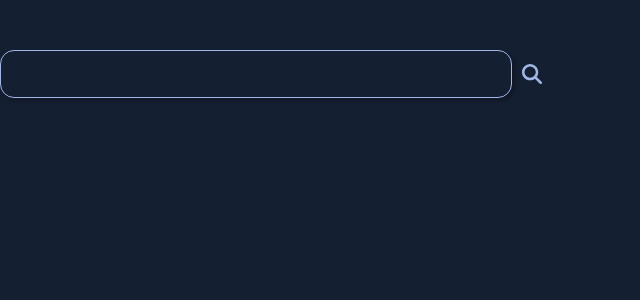
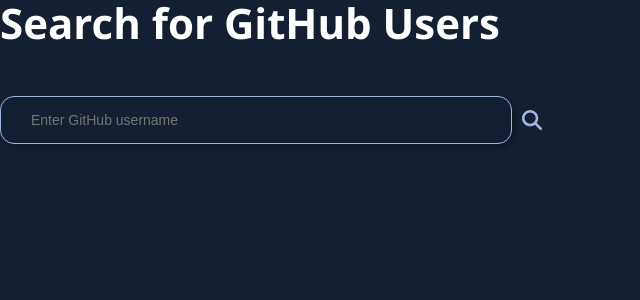
Before and after one commit to pernilla-hallgren/react-github-user-search, a React (Create React App) app: page / in a window 1280 px wide. Shown: the top 300 px of the page, without its empty margins (0-640 px from the left). Built offline with nearby package versions, Linux system fonts and the light colour scheme.

Commit message:
add handleSearchChange and submit func

```diff
--- a/src/App.tsx
+++ b/src/App.tsx
@@ -2,11 +2,17 @@
 import SearchForm from "./components/SearchForm";
 
 const App = () => {
-  return (
-    <div>
-      <SearchForm value={""} />
-    </div>
-  );
-}
+
+	const handleSearchSubmit = () => {
+		console.log("handleSearchSubmit");
+	};
+
+	return (
+		<main>
+			<h1>Search for GitHub Users</h1>
+			<SearchForm onSubmit={handleSearchSubmit} />
+		</main>
+	);
+};
 
 export default App;
--- a/src/components/SearchForm.tsx
+++ b/src/components/SearchForm.tsx
@@ -1,21 +1,31 @@
-import React, { useState, useEffect } from 'react';
+import React, { useState } from 'react';
 import CustomInput from './common/CustomInput';
 
 interface SearchFormProps {
-    value: string;
+    onSubmit: () => void;
 }
 
-const SearchForm: React.FC<SearchFormProps> = ({  }) => {
+const SearchForm: React.FC<SearchFormProps> = ({ onSubmit }) => {
     const [searchValue, setSearchValue] = useState('');
+
+    const handleSearchChange = (value: string) => {
+        setSearchValue(value)
+    }
+
+    console.log({searchValue});
+
+    const handleSearchSubmit = () => {
+        onSubmit()
+    }
 
     return (
         <div className='search-form-container'>
             <div>
                 <CustomInput
-                    placeholder={''}
-                    value={''}
-                    onChange={() => console.log("onChange")}
-                    onSubmit={() => console.log("onSubmit")}
+                    placeholder='Enter GitHub username'
+                    value={searchValue}
+                    onChange={handleSearchChange}
+                    onSubmit={handleSearchSubmit}
                 />
             </div>
         </div>
```
